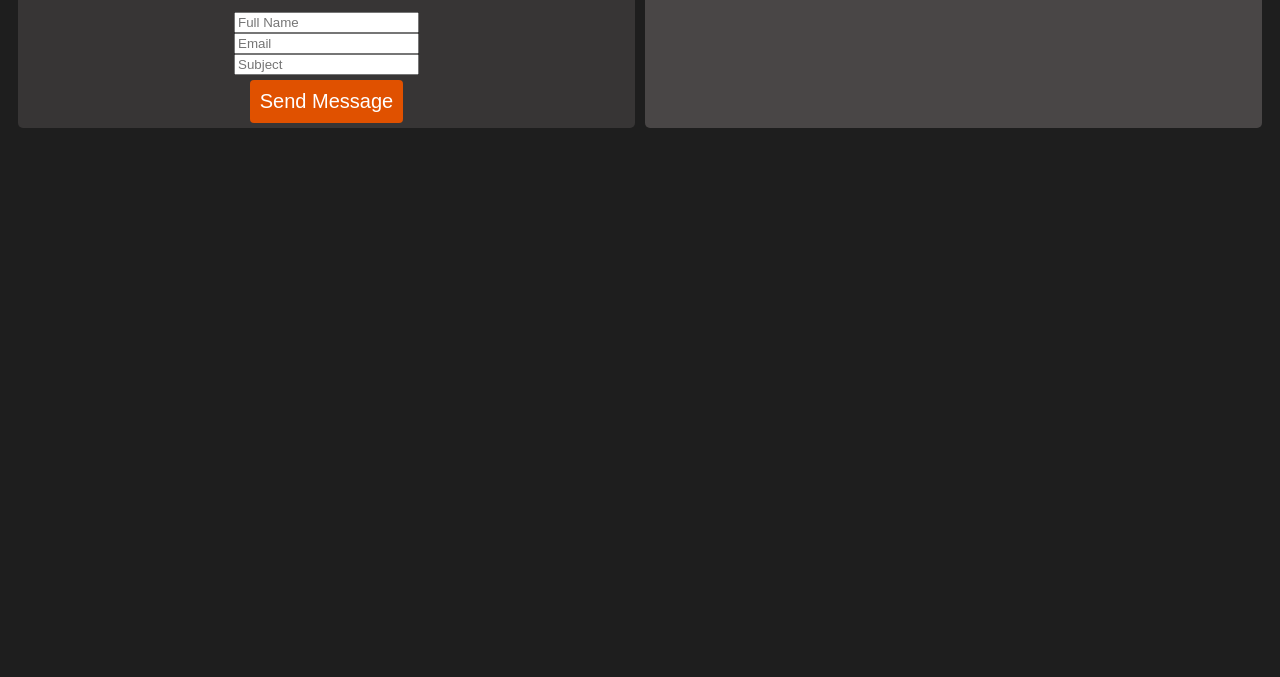
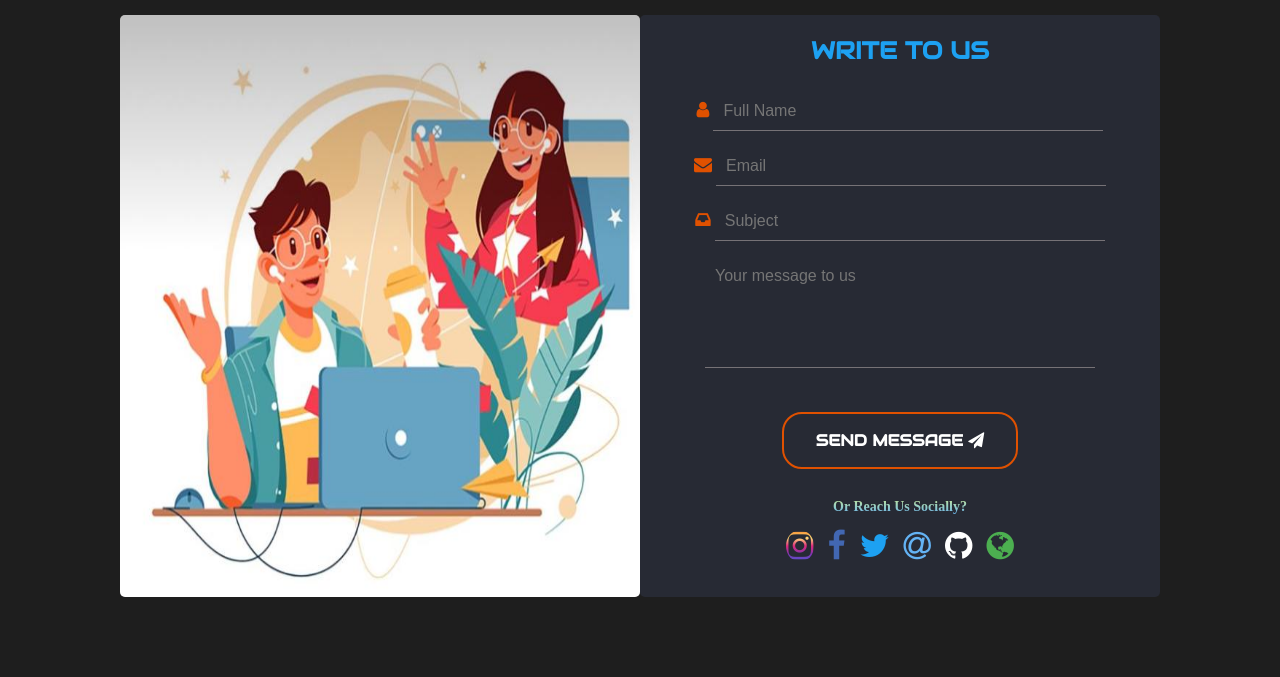
Before and after one commit to GNVageesh/Designs, a plain HTML site: page ContactUS/contactUs.html in a window 1280 px wide. Shown: the part 139-816 px from the top of the page. Drawn offline with Linux system fonts and the light colour scheme; a web font is replaced by a local one.

Commit message:
New version for the contact us page is made

```diff
--- a/ContactUS/contactUs.html
+++ b/ContactUS/contactUs.html
@@ -6,6 +6,7 @@
     <meta http-equiv="X-UA-Compatible" content="IE=edge">
     <meta name="viewport" content="width=device-width, initial-scale=1.0">
     <link rel="stylesheet" href="styles.css">
+    <link rel="stylesheet" href="https://cdnjs.cloudflare.com/ajax/libs/font-awesome/4.7.0/css/font-awesome.min.css">
     <title>Contact Us</title>
 </head>
 
@@ -16,26 +17,44 @@
 
         <!-- The main row -->
         <div class="row">
+
+            <!-- Left side of the page -->
+            <div class="rightSide column">
+                <img id="image" src="/images/contactUs.jpeg" alt="">
+            </div>
+
             <!-- Right side of the page -->
-            <div class="leftSide column sideH">
-                <h2>Write to Us</h2>
+            <div class="leftSide column">
+                <h2 class="sideH">WRITE TO US</h2>
 
                 <form>
+                    <i class="fa fa-user" style="color: #e05100; font-size: 18px;"></i>
                     <input type="text" placeholder="Full Name" name="name" id="name" required>
                     <br>
+                    <i class="fa fa-envelope" style="color: #e05100; font-size: 18px;"></i>
                     <input type="email" placeholder="Email" name="email" id="email" required>
                     <br>
+                    <i class="fa fa-inbox" style="color: #e05100; font-size: 18px;"></i>
                     <input type="text" placeholder="Subject" name="sub" id="sub" required>
                     <br>
-                    <button class="sendMsg" type="submit"><span>Send Message </span></button>
+                    <textarea placeholder="Your message to us" name="messageInfo" id="msg" cols="30" rows="5"></textarea>
+                    <br>
+                    <button class="sendMsg" type="submit"><b>SEND MESSAGE  </b><i class="fa fa-paper-plane"></i></button>
                 </form>
-            </div>
-
-            <!-- Left side of the page -->
-            <div class="rightSide column sideH">
-                <h2>Where are we?</h2>
+                <div class="socialBottom">
+                    <h3 id="joinMsg">Or Reach Us Socially?</h3>
+                    <div class="socialIcons">
+                        <a href="#instagram" class="bIcon fa fa-instagram fa-2x"></a>
+                        <a href="#facebook" class="bIcon fa fa-facebook fa-2x"></a>
+                        <a href="#twitter" class="bIcon fa fa-twitter fa-2x"></a>
+                        <a href="#email" class="bIcon fa fa-at fa-2x"></a>
+                        <a href="#github" class="bIcon fa fa-github fa-2x"></a>
+                        <a href="#website" class="bIcon fa fa-globe fa-2x"></a>
+                    </div>
+                </div>
             </div>
         </div>
+
     </div>
 </body>
 
--- a/ContactUS/styles.css
+++ b/ContactUS/styles.css
@@ -1,33 +1,44 @@
-@import url('https://fonts.googleapis.com/css?family=Lobster');
-@import url('https://fonts.googleapis.com/css?family=Sofia');
-@import url('https://fonts.googleapis.com/css?family=Amita');
+@import url("https://fonts.googleapis.com/css?family=Lobster");
+@import url("https://fonts.googleapis.com/css?family=Sofia");
+@import url("https://fonts.googleapis.com/css?family=Amita");
+@import url("https://fonts.googleapis.com/css?family=Audiowide");
+@import url("https://fonts.googleapis.com/css?family=Aclonica");
+@import url("https://fonts.googleapis.com/css?family=Courgette");
 
 * {
-    box-sizing: border-box
+  box-sizing: border-box;
 }
 
 body {
-    background: #1E1E1E;
+  background: #1e1e1e;
+  padding: 70px 100px;
+  margin: auto;
+}
+
+.container {
+  text-align: center;
+  align-items: center;
+  justify-content: center;
 }
 
 #title {
   text-align: center;
-    color: rgba(255, 255, 255, 0.6);
+  color: rgba(255, 255, 255);
   /* font-family: 'Lobster'; */
-    font-family: 'Amita';
+  font-family: "Amita";
   font-size: 30px;
-    text-shadow: 0 0 3px #ffffff
+  text-shadow: 0 0 3px #ffffff;
 }
 
 .sideH {
-    color: yellow;
+  color: #1da1f2;
+  font-family: "Audiowide";
 }
 
 .row {
   text-align: center;
   display: flex;
-    padding: 10px 10px;
-    column-gap: 10px;
+  padding: 10px 20px;
 }
 
 .column {
@@ -37,50 +48,151 @@ body {
 .rightSide {
   background-color: #494646;
   border-radius: 5px;
+
+  text-align: center;
+  justify-content: center;
+  align-items: center;
 }
 
 .leftSide {
-    background-color: #373535;
+  background-color: #272a34;
   border-radius: 5px;
+  text-align: center;
+  justify-content: center;
+  align-items: center;
 }
 
 /* Styling for the form elements*/
 
+button {
+  background-color: #4caf50; /* Green */
+  border: none;
+  color: white;
+  padding: 16px 32px;
+  text-align: center;
+  text-decoration: none;
+  display: inline-block;
+  font-size: 16px;
+  margin: 4px 2px;
+  transition-duration: 0.4s;
+  cursor: pointer;
+}
+
 .sendMsg {
-    display: inline-block;
-    border-radius:4px;
-    background-color: #E05100;
+  margin: 30px;
+  background-color: transparent;
+  color: #fff;
+  border: 2px solid #e05100;
+  border-radius: 20px;
+  font-family: "Audiowide";
+}
+
+.sendMsg:hover {
+  background-color: #e05100;
+  color: #fff;
+  border-radius: 20px;
+}
+
+input[type="text"],
+input[type="email"],
+textarea {
+  background-color: transparent;
+  width: 75%;
+  color: #fff;
+  outline: none;
   border: none;
+  padding: 10px;
+  border-bottom: 1px solid #767276;
+  box-sizing: border-box;
+  margin-top: 6px;
+  margin-bottom: 10px;
+  resize: none;
+  font-size: 16px;
+  font-family: Arial, Helvetica, sans-serif;
+}
+
+/* textarea {
+  background-color: transparent;
+  outline: none;
+  border: none;
+  border-bottom: 1px solid #767276;
+  margin-top: 8px;
+  resize: none;
   color: #fff;
+  box-sizing: border-box;
+  width: 75%;
+  padding: 10px;
+  line-height: 110%;
+  font-size: 16px;
+} */
+
+.location {
+  display: inline-flex;
+  color: white;
+}
+
+#image {
+  width: 100%;
+  height: 100%;
+  border-radius: 5px;
+}
+
+@media screen and (max-width: 600px) {
+  .column,
+  input[type="submit"] {
+    width: 100%;
+    margin-top: 0;
+  }
+}
+
+.bIcon {
+  font-size: 100px;
   text-align: center;
-    font-size: 20px;
-    padding: 10px;
-    transition: all 0.5s;
-    cursor: pointer;
+  text-decoration: none;
+  border-radius: 50%;
+  color: white;
   margin: 5px;
 }
 
-.sendMsg span {
-    cursor: pointer;
-    display: inline-block;
-    position: relative;
-    transition: 0.5s;
+#joinMsg {
+  font-family: "Aclonica";
+  background: -webkit-linear-gradient(#c2e59c, #64b3f4);
+  -webkit-background-clip: text;
+  -webkit-text-fill-color: transparent;
+  font-size: 14px;
+  margin: 0 0;
 }
 
-  .sendMsg span:after {
-    content: '\00bb';
-    position: absolute;
-    opacity: 0;
-    top: 0;
-    right: -20px;
-    transition: 0.5s;
+.fa-instagram {
+  background: -webkit-linear-gradient(
+    #f58529,
+    #feda77,
+    #dd2a7b,
+    #8134af,
+    #515bd4
+  );
+  -webkit-background-clip: text;
+  -webkit-text-fill-color: transparent;
 }
 
-.sendMsg:hover span {
-    padding-right: 25px;
+.fa-facebook {
+  color: #4267b2;
 }
 
-.sendMsg:hover span:after {
-    opacity: 1;
-    right: 0;
+.fa-twitter {
+  color: #1da1f2;
 }
+
+.fa-at {
+  font-weight: 900;
+  color: #64b3f4;
+}
+
+.fa-globe {
+  color: #4caf50;
+}
+
+.socialIcons {
+  margin: 10px;
+  padding-bottom: 20px;
+}
```
Also changed, not shown: images/contactUs.jpeg (added). Lines whose indentation alone changed are shown as unchanged.
